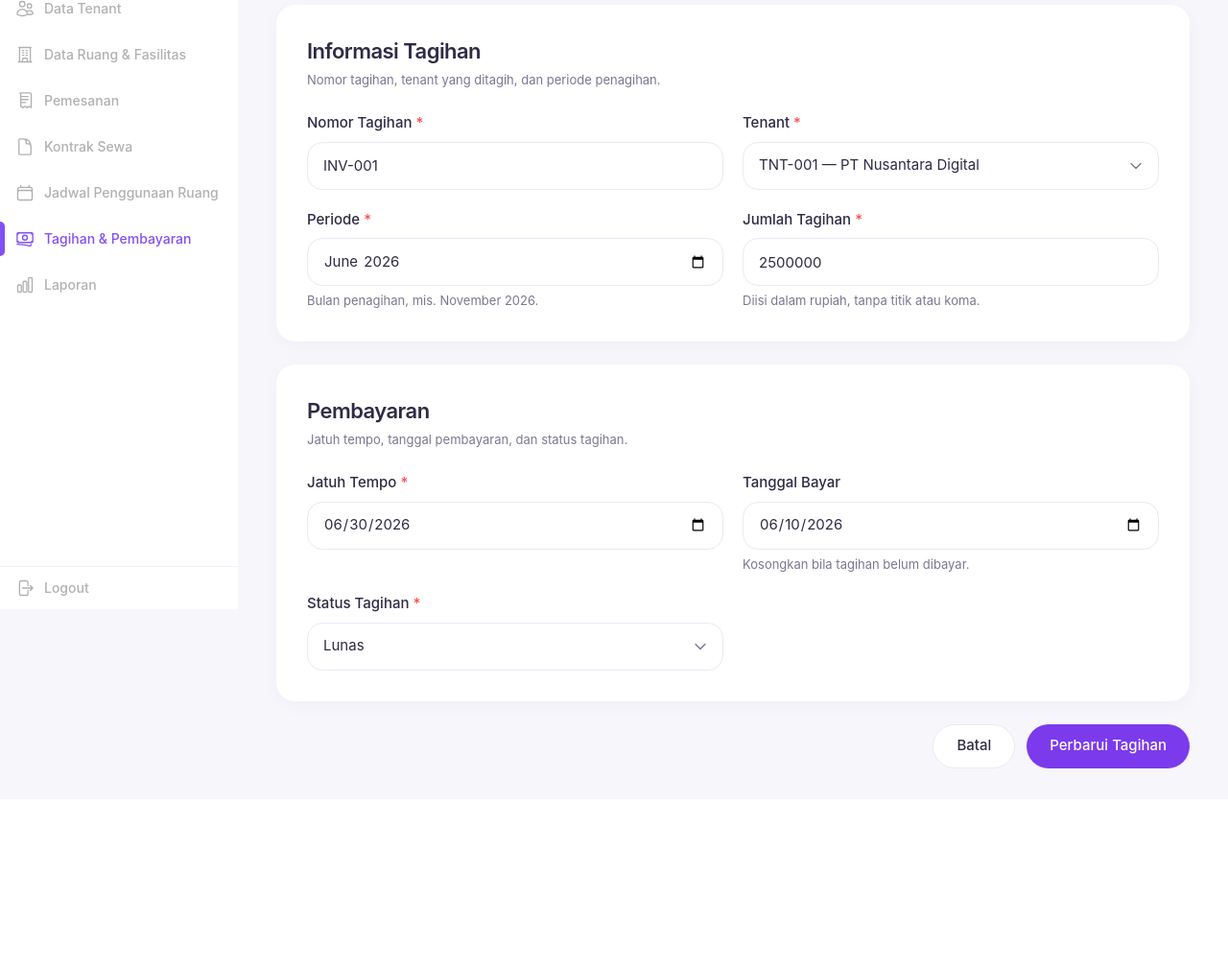
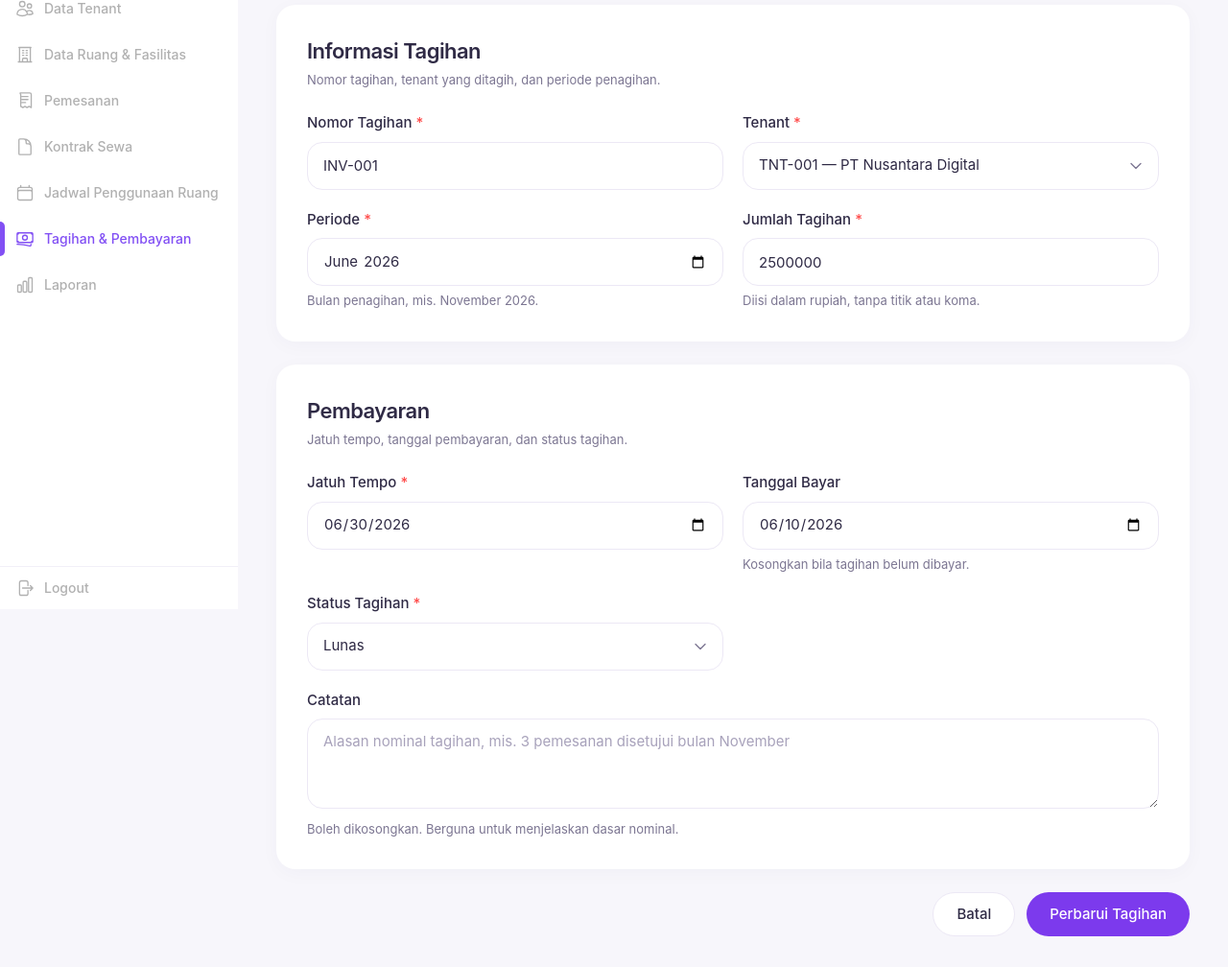
Before and after one commit to hilmiwicak/bnsp-dashboard, a Laravel app: page /tagihan-pembayaran/1/edit in a window 1280 px wide. Shown: the part 165-1173 px from the top of the page at 96% size. Before the commit the page ends 966 px from the top, so only its background shows below. Run offline with Laravel 12, Linux system fonts and the light colour scheme; the visitor is signed in with stand-in values (Sample User, id 1); data comes from the database, SQL or seed files in the repository; style sheets or scripts are compiled from the project's sources.

Commit message:
feat(invoices): add an explanation note

```diff
--- a/app/Http/Requests/InvoiceRequest.php
+++ b/app/Http/Requests/InvoiceRequest.php
@@ -36,6 +36,7 @@ class InvoiceRequest extends FormRequest
             'jatuh_tempo' => ['required', 'date'],
             'tanggal_bayar' => ['nullable', 'date'],
             'status' => ['required', Rule::in(Invoice::STATUS)],
+            'catatan' => ['nullable', 'string', 'max:500'],
         ];
     }
 
--- a/app/Models/Invoice.php
+++ b/app/Models/Invoice.php
@@ -19,6 +19,7 @@ use Illuminate\Database\Eloquent\Relations\BelongsTo;
     'jatuh_tempo',
     'tanggal_bayar',
     'status',
+    'catatan',
 ])]
 class Invoice extends Model
 {
--- a/resources/views/invoices/form.blade.php
+++ b/resources/views/invoices/form.blade.php
@@ -93,6 +93,18 @@
                 :error="$errors->first('status')"
                 required
             />
+
+            <div class="md:col-span-2">
+                <x-dashboard.form-field
+                    name="catatan"
+                    label="Catatan"
+                    type="textarea"
+                    placeholder="Alasan nominal tagihan, mis. 3 pemesanan disetujui bulan November"
+                    :value="$invoice->catatan"
+                    :error="$errors->first('catatan')"
+                    hint="Boleh dikosongkan. Berguna untuk menjelaskan dasar nominal."
+                />
+            </div>
         </div>
     </section>
 
```
Also changed, not shown: resources/views/invoices/index.blade.php (+9 -0 lines), tests/Feature/InvoiceTest.php (+32 -0 lines), database/migrations/2026_11_23_020000_add_catatan_to_invoices.php (added).
